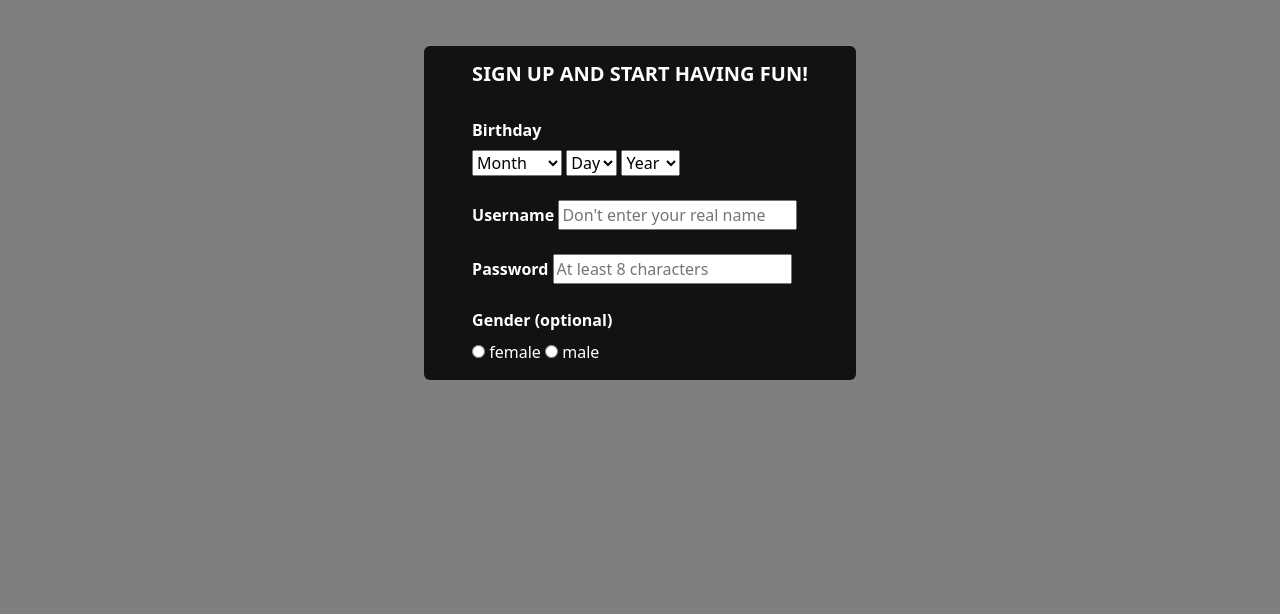
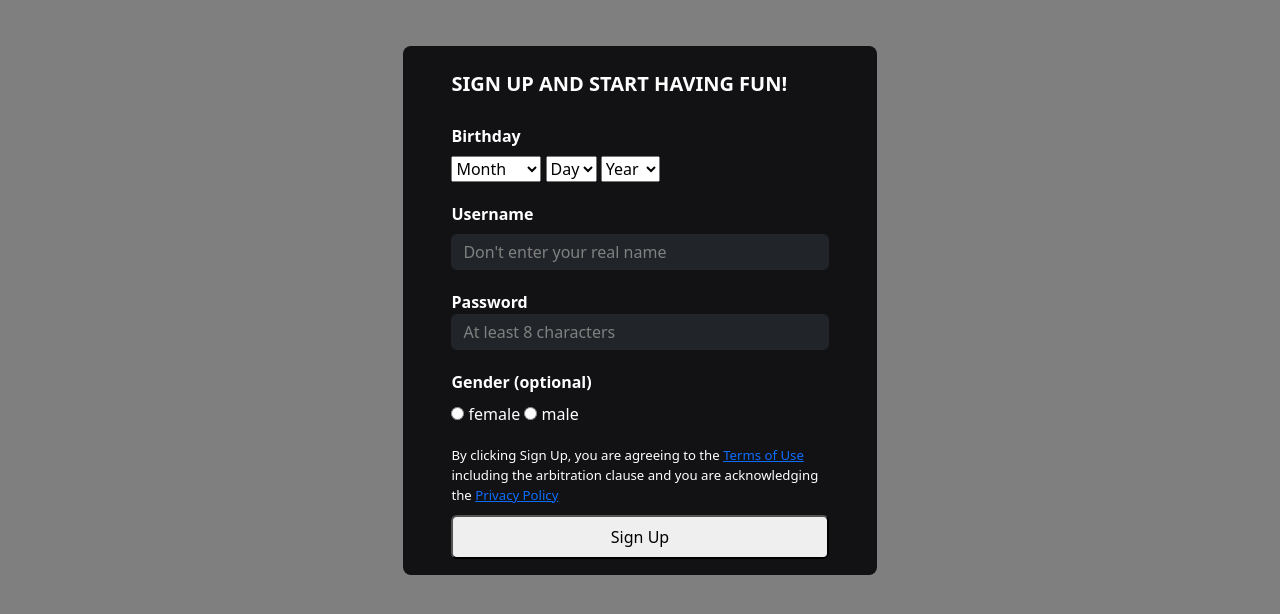
Before and after one commit to LeviKuhaulua/roblox-sign-up, a plain HTML site: page index.html in a window 1280 px wide. Shown: the part 142-756 px from the top of the page. Drawn offline with nearby package versions, Linux system fonts and the light colour scheme.

Commit message:
Impl: Sign up description, styles username and password fields

```diff
--- a/index.html
+++ b/index.html
@@ -24,8 +24,8 @@
 
     <img src="img/1012185.png" alt="Roblox Logo" role="presentation" height="50px" class="mx-auto d-block">
     <main class="pt-5 d-flex justify-content-center align-items-center flex-column">
-        <form id="sign-up" class="text-white rounded px-5 py-3 d-flex flex-column gap-4">
-            <h1 class="text-uppercase fs-5 fw-bolder">sign up and start having fun!</h1>
+        <form id="sign-up" class="text-white rounded-3 px-5 py-3 form-row row-cols-1">
+            <h1 class="col text-uppercase fs-5 fw-bolder">sign up and start having fun!</h1>
             <fieldset>
                 <legend class="fw-semibold fs-6">Birthday</legend>
                 <label for="month" class="visually-hidden sr-only">Month</label>
@@ -48,14 +48,16 @@
                 </select>
             </fieldset>
 
-            <section id="username-section">
-                <label for="username" class="fw-semibold fs-6">Username</label>
-                <input type="text" name="username" id="username" placeholder="Don't enter your real name">
+            <section id="username-section" class="form-group">
+                <label for="username" class="fw-semibold fs-6 form-label">Username</label>
+                <input type="text" name="username" id="username" placeholder="Don't enter your real name"
+                    class="form-control bg-dark text-white-50 border-0">
             </section>
 
             <section id="password-section">
                 <label for="password" class="fw-semibold fs-6">Password</label>
-                <input type="password" name="password" id="password" placeholder="At least 8 characters">
+                <input type="password" name="password" id="password" placeholder="At least 8 characters"
+                    class="form-control bg-dark text-white-50 border-0">
             </section>
 
             <fieldset>
@@ -65,6 +67,14 @@
                 <input type="radio" name="gender" id="male" value="male">
                 <label for="male">male</label>
             </fieldset>
+
+            <section class="fw-light" style="max-width: 50ch; font-size: 0.825rem;">
+                By clicking Sign Up, you are agreeing to the <a href="#" class="link-underline">Terms of Use</a>
+                including the arbitration clause and you are acknowledging the
+                <a href="#" class="link-underline">Privacy Policy</a>
+            </section>
+
+            <input type="submit" value="Sign Up" class="rounded-2 fw-medium py-2">
         </form>
     </main>
 
--- a/style.css
+++ b/style.css
@@ -5,9 +5,20 @@ body {
     background-position: center;
     background-size: cover;
     background-blend-mode: darken;
+    font-size: 16px;
 }
 
 #sign-up {
     background-color: #121215;
     color: #f7f7f8;
+
+    & > *:not(:last-child) {
+        padding-top: 0.625rem;
+        padding-bottom: 0.625rem;
+    }
 }
+
+input[name="username"]::placeholder,
+input[name="password"]::placeholder {
+    color: grey;
+}
```
